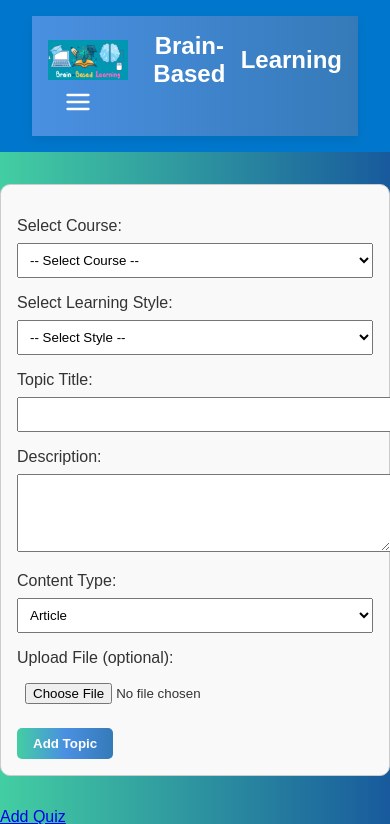
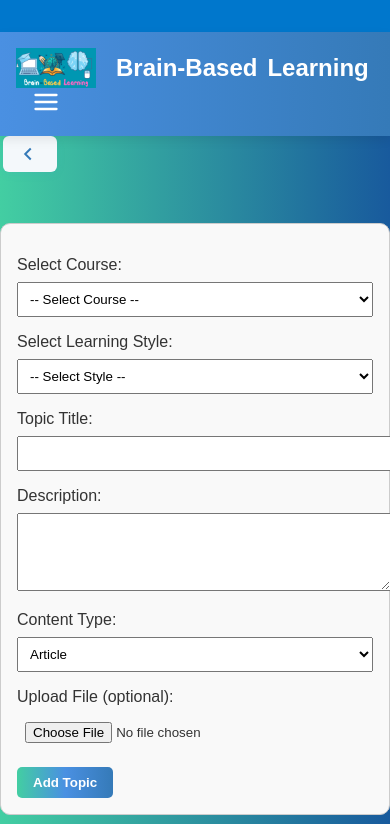
Before and after one commit to SiyamUlAlam/BBL_Platform_Web, a PHP site: page /admin_add_topic.php in a window 390 px wide. Shown: the top 824 px of the page. Run offline with PHP 8.4, Linux system fonts and the light colour scheme; the visitor is signed in with stand-in values (Sample User, id 1); data that the repository does not hold is empty.

Commit message:
add back button

```diff
--- a/admin_add_topic.php
+++ b/admin_add_topic.php
@@ -62,6 +62,58 @@ if ($_SERVER["REQUEST_METHOD"] == "POST") {
 <!DOCTYPE html>
 <html lang="en">
 <head>
+            <style>
+                .back-btn {
+                    display: inline-flex;
+                    align-items: center;
+                    justify-content: center;
+                    background: #f4f8fb;
+                    color: #357ab8;
+                    border: none;
+                    border-radius: 50%;
+                    width: 40px;
+                    height: 40px;
+                    margin-bottom: 1.2rem;
+                    margin-left: 0.2rem;
+                    box-shadow: 0 2px 8px rgba(52, 152, 219, 0.10);
+                    cursor: pointer;
+                    transition: background 0.18s, color 0.18s, box-shadow 0.18s, transform 0.18s;
+                    text-decoration: none;
+                    outline: none;
+                }
+                .back-btn:hover, .back-btn:focus {
+                    background: #357ab8;
+                    color: #fff;
+                    box-shadow: 0 4px 16px rgba(52, 152, 219, 0.13);
+                    transform: translateY(-2px) scale(1.08);
+                }
+                .back-btn svg {
+                    width: 22px;
+                    height: 22px;
+                    fill: none;
+                    stroke: currentColor;
+                    stroke-width: 2.2;
+                    display: block;
+                }
+                @media (max-width: 600px) {
+                    .back-btn {
+                        width: auto;
+                        height: auto;
+                        border-radius: 6px;
+                        padding: 7px 18px 7px 14px;
+                        gap: 7px;
+                    }
+                    .back-btn span {
+                        display: inline;
+                    }
+                }
+                .back-btn span {
+                    display: none;
+                    margin-left: 6px;
+                    font-weight: 600;
+                    font-size: 1rem;
+                }
+            </style>
     <meta charset="UTF-8">
     <title>Add Topic - Admin</title>
     <link rel="stylesheet" href="css/style.css">
@@ -199,6 +251,7 @@ if ($_SERVER["REQUEST_METHOD"] == "POST") {
 <body>
 
 <header>
+</header>
     <div class="navbar">
         <div class="logo">
             <a href="admin.php" class="logo" style="display: flex; align-items: center; text-decoration: none; color: white;">
@@ -217,6 +270,10 @@ if ($_SERVER["REQUEST_METHOD"] == "POST") {
 </header>
 
 <div class="main-wrapper">
+    <a class="back-btn" href="#" onclick="history.back(); return false;" title="Go back">
+        <svg viewBox="0 0 24 24"><path d="M15 18l-6-6 6-6"/></svg>
+        <span>Back</span>
+    </a>
     <?php if ($message): ?>
         <p class="message"><?php echo htmlspecialchars($message); ?></p>
     <?php endif; ?>
```
Also changed, not shown: admin_manage_topic.php (+57 -0 lines).
